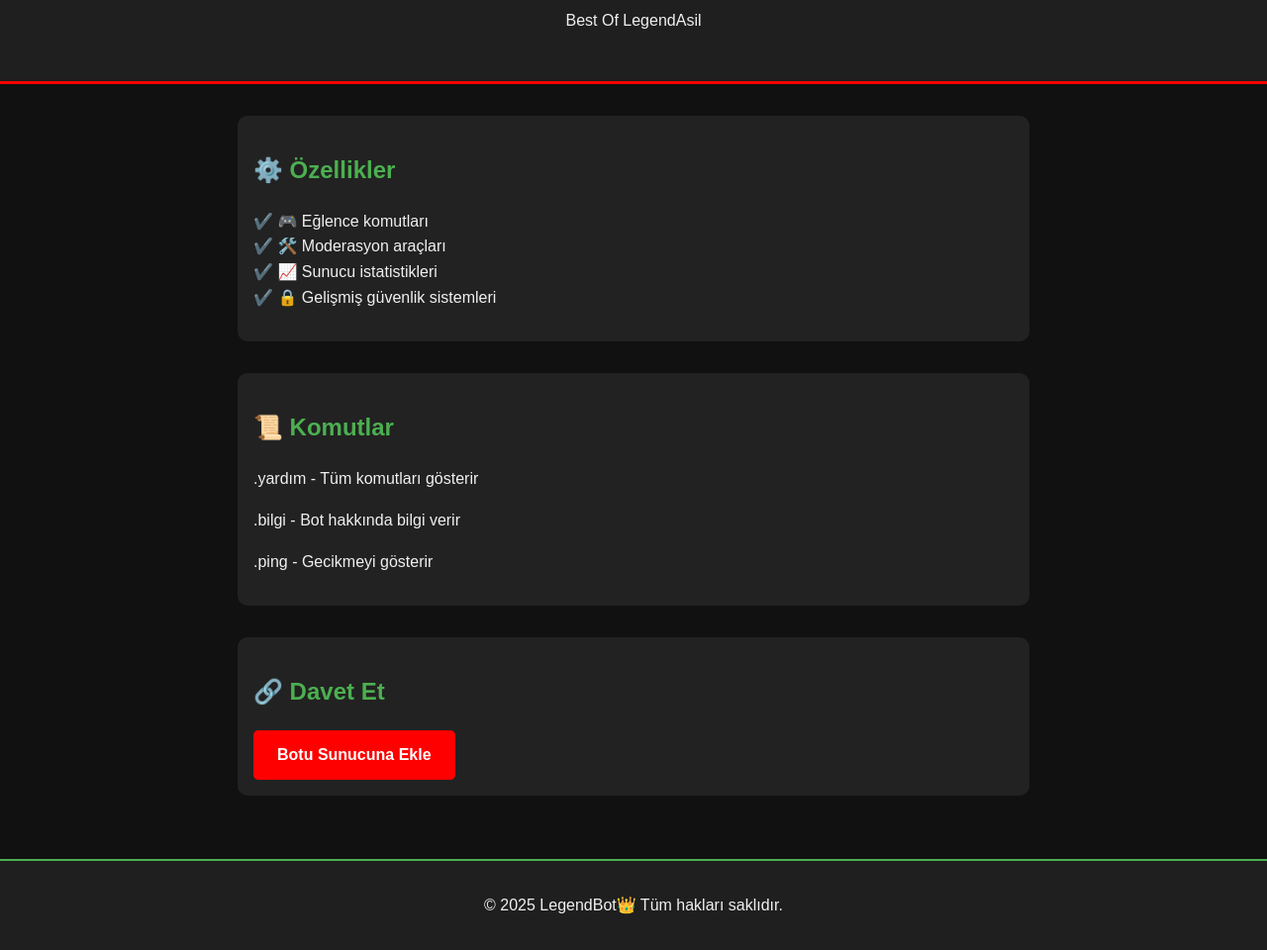
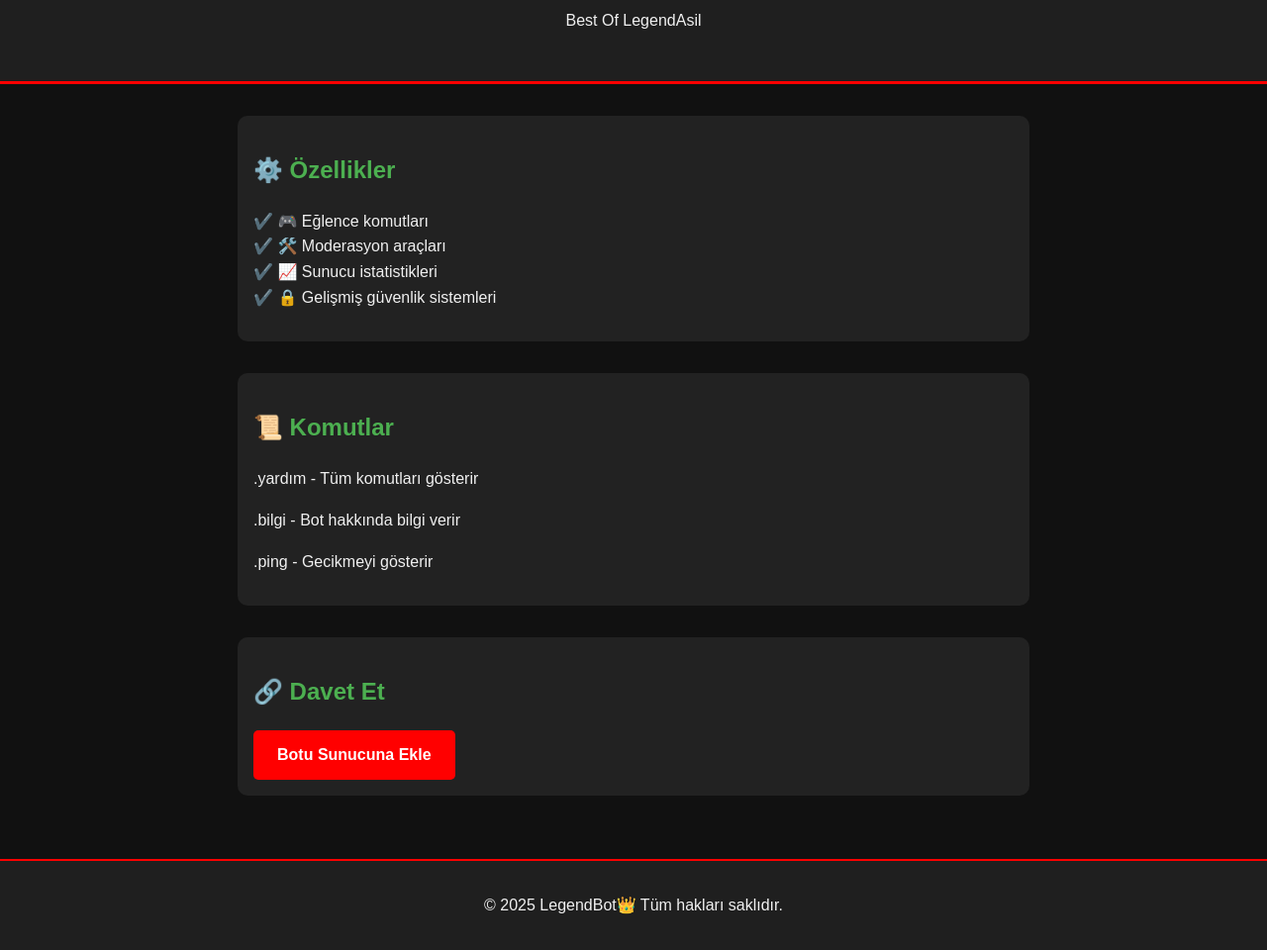
Before and after one commit to LegendAsil/legendasil-bot-pages, a plain HTML site: page index.html in a window 1280 px wide. Shown: the part 118-1078 px from the top of the page at 99% size. Drawn offline with Linux system fonts and the light colour scheme.

Commit message:
style.css re uptade

```diff
--- a/style.css
+++ b/style.css
@@ -57,5 +57,5 @@ footer {
   text-align: center;
   padding: 1rem;
   background: #1f1f1f;
-  border-top: 2px solid #4caf50;
+  border-top: 2px solid #ff0000;
 }
```
